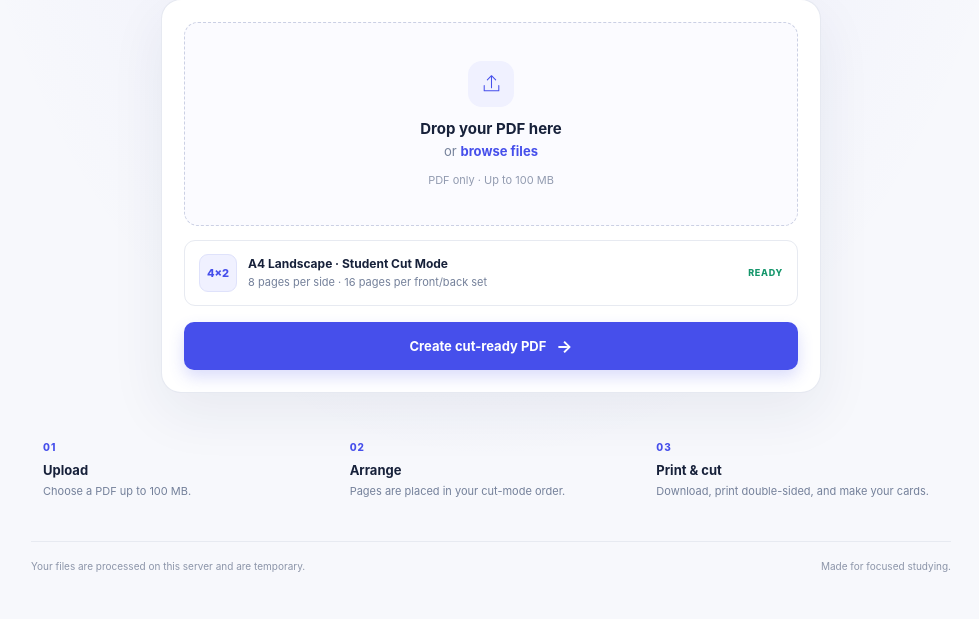
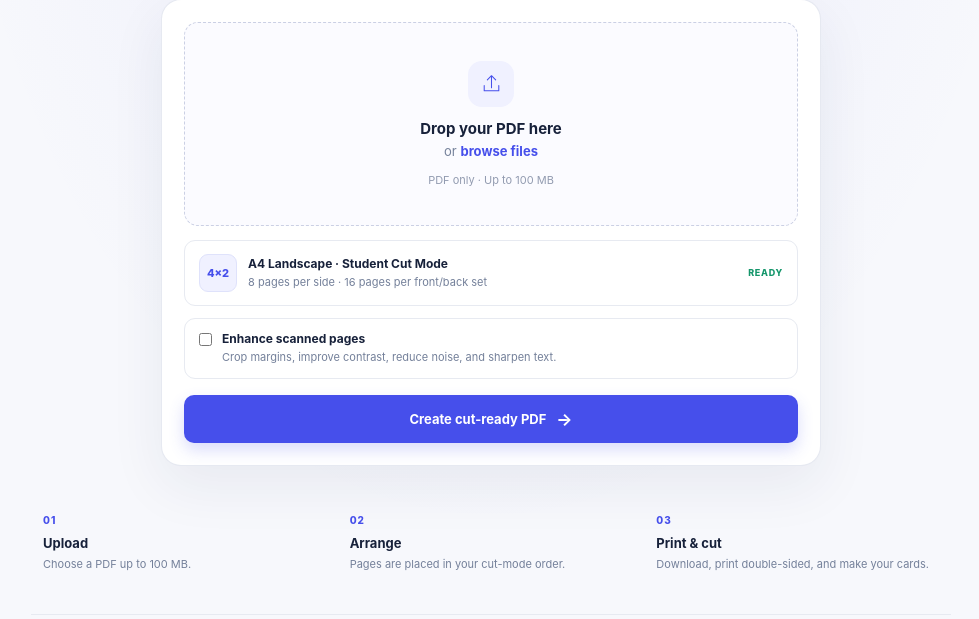
Before and after one commit to marella7/xerox_micro, a Flask app: page / in a window 1280 px wide. Shown: the part 374-993 px from the top of the page, without its empty margins (149-1128 px from the left). Before the commit the page ends 946 px from the top, so only its background shows below. Run offline with Flask 3, Linux system fonts and the light colour scheme.

Commit message:
Add optional scanned-page enhancement
Co-authored-by: Copilot <223556219+Copilot@users.noreply.github.com>

```diff
--- a/app.py
+++ b/app.py
@@ -4,10 +4,12 @@ import logging
 import shutil
 import time
 import uuid
+from io import BytesIO
 from pathlib import Path
 
 import pymupdf as fitz
 from flask import Flask, abort, jsonify, render_template, request, send_file
+from PIL import Image, ImageEnhance, ImageFilter, ImageOps
 from werkzeug.exceptions import RequestEntityTooLarge
 
 MAX_UPLOAD_BYTES = 100 * 1024 * 1024
@@ -32,7 +34,53 @@ class PdfInputError(ValueError):
     """Raised when an uploaded file cannot be processed as a supported PDF."""
 
 
-def create_student_cut_pdf(input_data: bytes, output_path: Path) -> int:
+def _is_scanned_page(page: fitz.Page) -> bool:
+    return len(page.get_text("text").strip()) < 20 and bool(page.get_images(full=True))
+
+
+def _enhance_scanned_page(page: fitz.Page) -> bytes:
+    """Render, crop, contrast-enhance, denoise, and sharpen one scanned page."""
+    pixmap = page.get_pixmap(
+        matrix=fitz.Matrix(300 / 72, 300 / 72),
+        alpha=False,
+        colorspace=fitz.csRGB,
+    )
+    image = Image.frombytes(
+        "RGB",
+        (pixmap.width, pixmap.height),
+        pixmap.samples,
+    )
+
+    grayscale = ImageOps.grayscale(image)
+    content_mask = grayscale.point(
+        lambda value: 0 if value > 248 else 255
+    )
+    content_box = content_mask.getbbox()
+    if content_box:
+        padding = 14
+        left = max(0, content_box[0] - padding)
+        top = max(0, content_box[1] - padding)
+        right = min(image.width, content_box[2] + padding)
+        bottom = min(image.height, content_box[3] + padding)
+        image = image.crop((left, top, right, bottom))
+
+    image = ImageOps.autocontrast(image, cutoff=1)
+    image = ImageEnhance.Contrast(image).enhance(1.12)
+    image = image.filter(ImageFilter.MedianFilter(size=3))
+    image = image.filter(
+        ImageFilter.UnsharpMask(radius=1.2, percent=155, threshold=3)
+    )
+
+    encoded = BytesIO()
+    image.save(encoded, format="JPEG", quality=94, subsampling=0, optimize=True)
+    return encoded.getvalue()
+
+
+def create_student_cut_pdf(
+    input_data: bytes,
+    output_path: Path,
+    enhance_scanned: bool = False,
+) -> int:
     """Create A4 landscape front/back sheets using the Student Cut Mode order."""
     if not input_data:
         raise PdfInputError("The uploaded file is empty.")
@@ -72,7 +120,11 @@ def create_student_cut_pdf(input_data: bytes, output_path: Path) -> int:
                         (column + 1) * cell_width,
                         (row + 1) * cell_height,
                     )
-                    front.show_pdf_page(rect, input_pdf, page_number)
+                    if enhance_scanned and _is_scanned_page(input_pdf[page_number]):
+                        enhanced_image = _enhance_scanned_page(input_pdf[page_number])
+                        front.insert_image(rect, stream=enhanced_image, keep_proportion=True)
+                    else:
+                        front.show_pdf_page(rect, input_pdf, page_number)
 
                 back = output_pdf.new_page(
                     width=SHEET_WIDTH,
@@ -91,7 +143,11 @@ def create_student_cut_pdf(input_data: bytes, output_path: Path) -> int:
                         (column + 1) * cell_width,
                         (row + 1) * cell_height,
                     )
-                    back.show_pdf_page(rect, input_pdf, page_number)
+                    if enhance_scanned and _is_scanned_page(input_pdf[page_number]):
+                        enhanced_image = _enhance_scanned_page(input_pdf[page_number])
+                        back.insert_image(rect, stream=enhanced_image, keep_proportion=True)
+                    else:
+                        back.show_pdf_page(rect, input_pdf, page_number)
 
             output_pdf.save(output_path, garbage=4, deflate=True)
 
@@ -132,6 +188,7 @@ def process_pdf():
     if uploaded_file is None or not uploaded_file.filename:
         return jsonify(error="Choose a PDF file to continue."), 400
 
+    enhance_scanned = request.form.get("enhance_scanned") == "1"
     input_data = uploaded_file.stream.read(MAX_UPLOAD_BYTES + 1)
     if len(input_data) > MAX_UPLOAD_BYTES:
         return jsonify(error="The PDF must be 100 MB or smaller."), 413
@@ -143,7 +200,11 @@ def process_pdf():
     output_path = job_dir / "Student_Cut_Mode_A4R.pdf"
 
     try:
-        total_pages = create_student_cut_pdf(input_data, output_path)
+        total_pages = create_student_cut_pdf(
+            input_data,
+            output_path,
+            enhance_scanned=enhance_scanned,
+        )
     except PdfInputError as exc:
         shutil.rmtree(job_dir)
         return jsonify(error=str(exc)), 400
@@ -160,6 +221,7 @@ def process_pdf():
     return jsonify(
         total_input_pages=total_pages,
         total_output_pages=((total_pages + 15) // 16) * 2,
+        enhancement_enabled=enhance_scanned,
         preview_front_url=f"/jobs/{job_id}/preview/1",
         preview_back_url=f"/jobs/{job_id}/preview/2",
         download_url=f"/jobs/{job_id}/download",
--- a/requirements.txt
+++ b/requirements.txt
@@ -1,3 +1,4 @@
 Flask>=3.0,<4.0
 PyMuPDF>=1.24,<2.0
+pillow>=11,<12
 gunicorn>=23,<24; sys_platform != "win32"
--- a/static/app.js
+++ b/static/app.js
@@ -134,8 +134,11 @@ form.addEventListener("submit", (event) => {
     downloadLink.href = response.download_url;
     const duplexSets = Math.ceil(response.total_input_pages / 16);
     const setLabel = duplexSets === 1 ? "duplex set" : "duplex sets";
+    const enhancementLabel = response.enhancement_enabled
+      ? " · scanned-page enhancement enabled"
+      : "";
     resultSummary.textContent =
-      `${response.total_input_pages} input pages · ${response.total_output_pages} PDF pages · ${duplexSets} ${setLabel}`;
+      `${response.total_input_pages} input pages · ${response.total_output_pages} PDF pages · ${duplexSets} ${setLabel}${enhancementLabel}`;
     resultPanel.hidden = false;
     progressBar.value = 100;
     progressValue.textContent = "100%";
--- a/static/style.css
+++ b/static/style.css
@@ -293,6 +293,37 @@ input {
   letter-spacing: 0.08em;
 }
 
+.enhancement-option {
+  display: flex;
+  align-items: flex-start;
+  gap: 10px;
+  margin-top: 12px;
+  padding: 12px 14px;
+  border: 1px solid var(--line);
+  border-radius: 11px;
+  cursor: pointer;
+}
+
+.enhancement-option input {
+  margin: 2px 0 0;
+  accent-color: var(--blue);
+}
+
+.enhancement-option > span {
+  display: grid;
+  gap: 4px;
+}
+
+.enhancement-option strong {
+  font-size: 12px;
+}
+
+.enhancement-option > span > span {
+  color: var(--muted);
+  font-size: 11px;
+  line-height: 1.45;
+}
+
 .primary-button,
 .download-button {
   width: 100%;
--- a/templates/index.html
+++ b/templates/index.html
@@ -66,6 +66,14 @@
             <span class="layout-tag">READY</span>
           </div>
 
+          <label class="enhancement-option" for="enhance-scanned">
+            <input id="enhance-scanned" name="enhance_scanned" type="checkbox" value="1">
+            <span>
+              <strong>Enhance scanned pages</strong>
+              <span>Crop margins, improve contrast, reduce noise, and sharpen text.</span>
+            </span>
+          </label>
+
           <button class="primary-button" id="submit-button" type="submit">
             Create cut-ready PDF
             <span aria-hidden="true">&rarr;</span>
```
Also changed, not shown: tests/test_app.py (+31 -0 lines), README.md.
